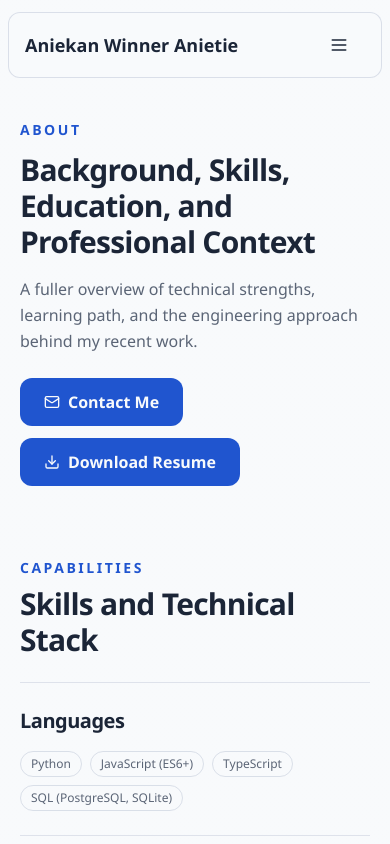
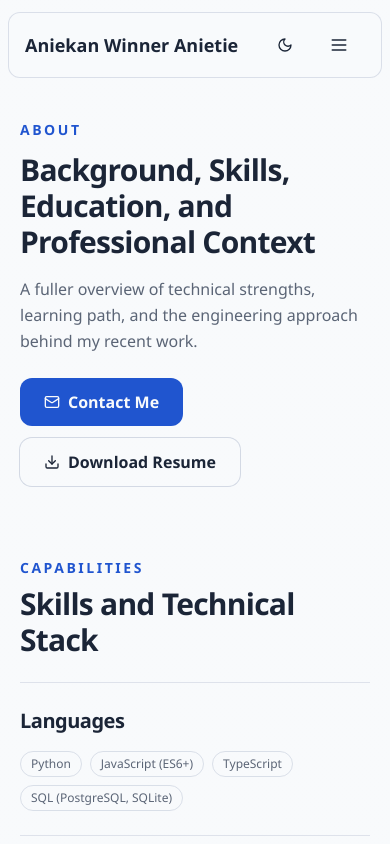
Before and after one commit to DevaWinner/my-portfolio, a Next.js app: page /about in a window 390 px wide. Shown: the top 844 px of the page. Built offline with nearby package versions, Linux system fonts and the light colour scheme.

Commit message:
feat: implement theme toggle functionality and update styles for improved accessibility

```diff
--- a/app/about/page.tsx
+++ b/app/about/page.tsx
@@ -22,7 +22,7 @@ export default function AboutPage() {
               href={portfolioData.profile.contact.resumePath}
               target="_blank"
               rel="noreferrer"
-              className={buttonVariants({ variant: "cta", size: "lg" })}
+              className={buttonVariants({ variant: "outline", size: "lg" })}
             >
               <Download className="h-4 w-4" />
               Download Resume
--- a/app/globals.css
+++ b/app/globals.css
@@ -11,10 +11,35 @@
   --primary: 222 73% 47%;
   --primary-foreground: 210 40% 98%;
   --ring: 222 73% 47%;
+  color-scheme: light;
+}
+
+:root[data-theme="light"] {
+  --bg: 210 38% 98%;
+  --fg: 218 35% 16%;
+  --card: 0 0% 100%;
+  --border: 219 24% 86%;
+  --muted: 217 13% 41%;
+  --primary: 222 73% 47%;
+  --primary-foreground: 210 40% 98%;
+  --ring: 222 73% 47%;
+  color-scheme: light;
+}
+
+:root[data-theme="dark"] {
+  --bg: 222 34% 10%;
+  --fg: 210 31% 93%;
+  --card: 223 30% 14%;
+  --border: 221 23% 28%;
+  --muted: 219 13% 68%;
+  --primary: 217 88% 67%;
+  --primary-foreground: 223 34% 12%;
+  --ring: 217 88% 67%;
+  color-scheme: dark;
 }
 
 @media (prefers-color-scheme: dark) {
-  :root {
+  :root:not([data-theme]) {
     --bg: 222 34% 10%;
     --fg: 210 31% 93%;
     --card: 223 30% 14%;
@@ -23,6 +48,7 @@
     --primary: 217 88% 67%;
     --primary-foreground: 223 34% 12%;
     --ring: 217 88% 67%;
+    color-scheme: dark;
   }
 }
 
--- a/app/layout.tsx
+++ b/app/layout.tsx
@@ -1,4 +1,5 @@
 import type { Metadata } from "next";
+import Script from "next/script";
 import type { ReactNode } from "react";
 
 import { SiteFooter } from "@/components/site-footer";
@@ -19,6 +20,11 @@ export default function RootLayout({
 }>) {
   return (
     <html lang="en">
+      <head>
+        <Script id="theme-init" strategy="beforeInteractive">
+          {`(function(){try{var k='theme';var t=localStorage.getItem(k);if(t==='light'||t==='dark'){document.documentElement.dataset.theme=t;}}catch(e){}})();`}
+        </Script>
+      </head>
       <body className="bg-background text-foreground antialiased">
         <div className="relative flex min-h-screen flex-col">
           <SiteHeader />
--- a/components/site-header.tsx
+++ b/components/site-header.tsx
@@ -2,8 +2,8 @@
 
 import Link from "next/link";
 import { usePathname } from "next/navigation";
-import { Download, Mail, Menu, X } from "lucide-react";
-import { useState } from "react";
+import { Download, Mail, Menu, Moon, Sun, X } from "lucide-react";
+import { useEffect, useState } from "react";
 
 import { buttonVariants } from "@/components/ui/button";
 import { portfolioData } from "@/lib/portfolio-data";
@@ -16,9 +16,52 @@ const navItems = [
 	{ href: "/about", label: "About" },
 ];
 
+const THEME_STORAGE_KEY = "theme";
+type ThemeMode = "light" | "dark";
+
+function getResolvedTheme(): ThemeMode {
+	if (typeof window === "undefined") {
+		return "light";
+	}
+
+	const activeTheme = document.documentElement.dataset.theme;
+	if (activeTheme === "light" || activeTheme === "dark") {
+		return activeTheme;
+	}
+
+	return window.matchMedia("(prefers-color-scheme: dark)").matches
+		? "dark"
+		: "light";
+}
+
+function setDocumentTheme(theme: ThemeMode) {
+	document.documentElement.dataset.theme = theme;
+	try {
+		window.localStorage.setItem(THEME_STORAGE_KEY, theme);
+	} catch {
+		// Ignore storage errors in restricted browser contexts.
+	}
+}
+
 export function SiteHeader() {
 	const pathname = usePathname();
 	const [mobileMenuOpen, setMobileMenuOpen] = useState(false);
+	const [theme, setTheme] = useState<ThemeMode>("light");
+
+	useEffect(() => {
+		setTheme(getResolvedTheme());
+	}, []);
+
+	function toggleTheme() {
+		const nextTheme = theme === "dark" ? "light" : "dark";
+		setDocumentTheme(nextTheme);
+		setTheme(nextTheme);
+	}
+
+	const darkModeEnabled = theme === "dark";
+	const themeButtonLabel = darkModeEnabled
+		? "Switch to light mode"
+		: "Switch to dark mode";
 
 	return (
 		<>
@@ -50,6 +93,20 @@ export function SiteHeader() {
 								);
 							})}
 						</nav>
+						<button
+							type="button"
+							onClick={toggleTheme}
+							aria-label={themeButtonLabel}
+							aria-pressed={darkModeEnabled}
+							className={buttonVariants({ variant: "ghost", size: "sm" })}
+						>
+							{darkModeEnabled ? (
+								<Sun className="h-4 w-4" />
+							) : (
+								<Moon className="h-4 w-4" />
+							)}
+							<span className="sr-only">{themeButtonLabel}</span>
+						</button>
 						<a
 							href={portfolioData.profile.contact.resumePath}
 							target="_blank"
@@ -61,12 +118,24 @@ export function SiteHeader() {
 						</a>
 					</div>
 
+					<div className="flex items-center gap-1 md:hidden">
 						<button
 							type="button"
-						className={cn(
-							buttonVariants({ variant: "ghost", size: "sm" }),
-							"md:hidden",
+							onClick={toggleTheme}
+							aria-label={themeButtonLabel}
+							aria-pressed={darkModeEnabled}
+							className={buttonVariants({ variant: "ghost", size: "sm" })}
+						>
+							{darkModeEnabled ? (
+								<Sun className="h-4 w-4" />
+							) : (
+								<Moon className="h-4 w-4" />
 							)}
+							<span className="sr-only">{themeButtonLabel}</span>
+						</button>
+						<button
+							type="button"
+							className={buttonVariants({ variant: "ghost", size: "sm" })}
 							onClick={() => setMobileMenuOpen(true)}
 							aria-label="Open menu"
 							aria-expanded={mobileMenuOpen}
@@ -74,6 +143,7 @@ export function SiteHeader() {
 						>
 							<Menu className="h-5 w-5" />
 						</button>
+					</div>
 				</div>
 			</header>
 
```
Lines whose indentation alone changed are shown as unchanged.
